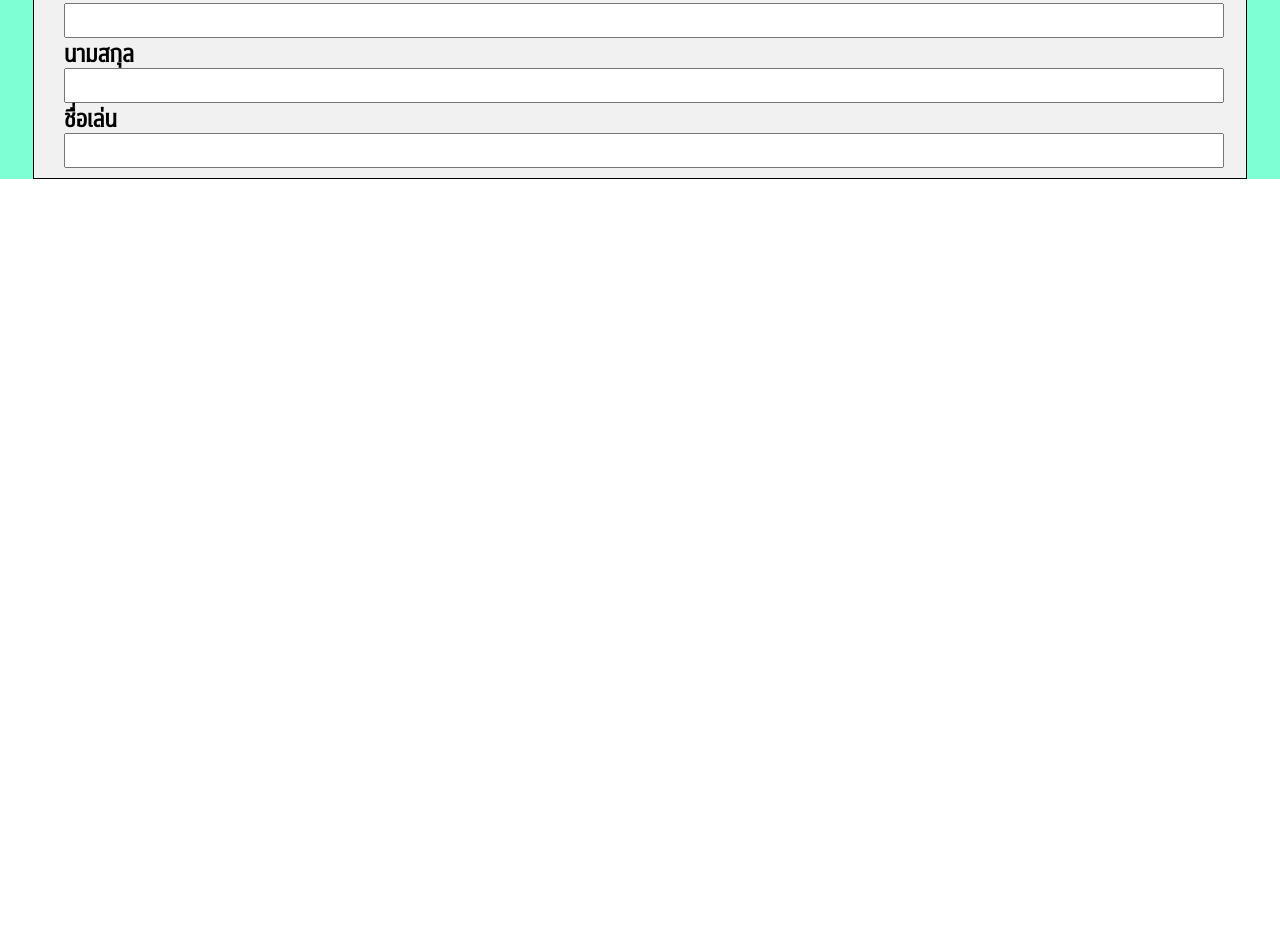
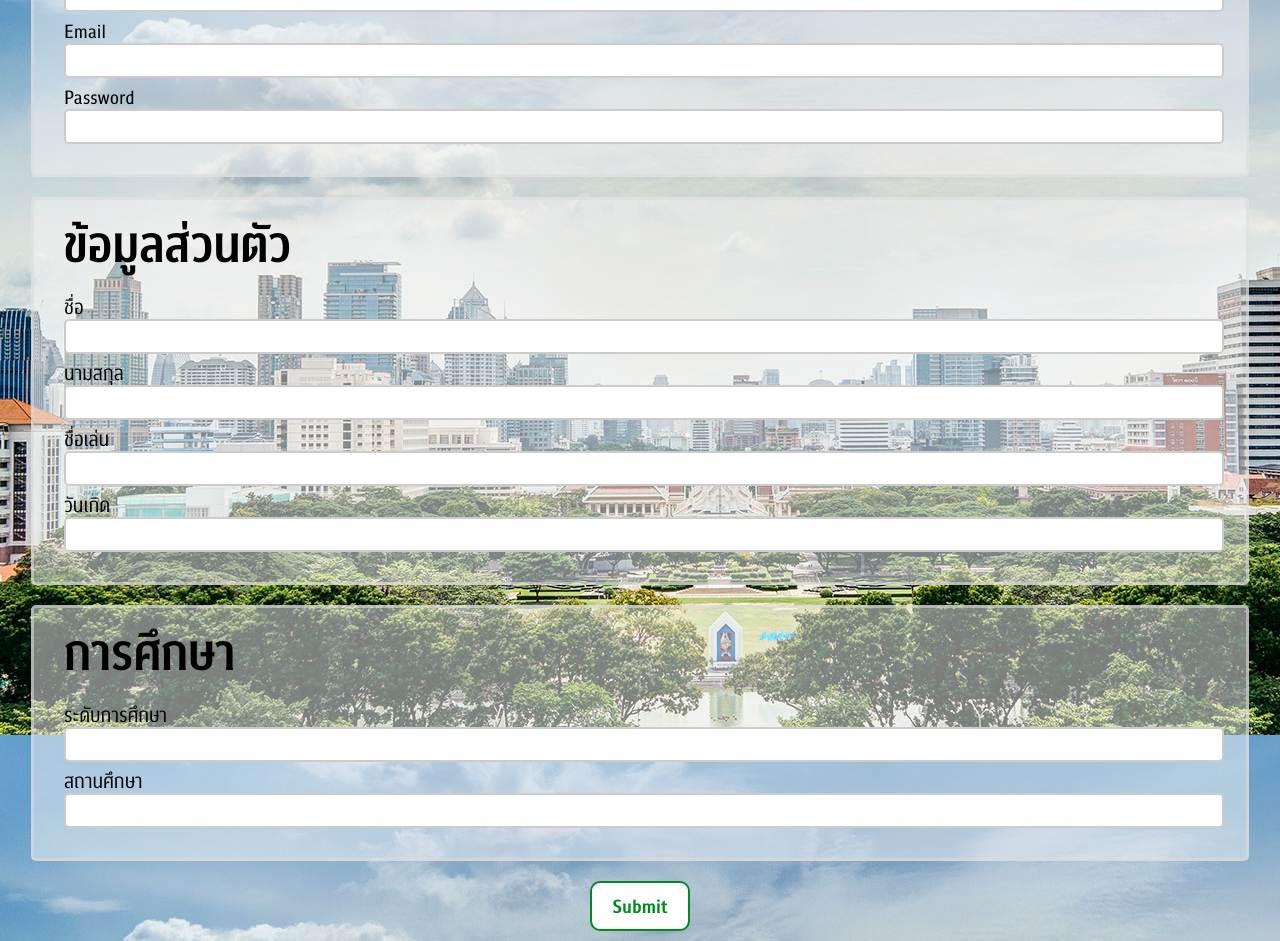
Before and after one commit to Melvinmcrn/RegistrationWebsite, a React (Create React App) app: page /register in a window 1280 px wide. Shown: the part 220-1161 px from the top of the page. Before the commit the page ends 800 px from the top, so only its background shows below. Built offline with nearby package versions, Linux system fonts and the light colour scheme.

Commit message:
quite finish navbar and register and home

```diff
--- a/package.json
+++ b/package.json
@@ -8,6 +8,7 @@
     "@testing-library/user-event": "^7.2.1",
     "react": "^16.12.0",
     "react-dom": "^16.12.0",
+    "react-router-dom": "^5.1.2",
     "react-scripts": "3.3.1"
   },
   "scripts": {
--- a/src/Home.css
+++ b/src/Home.css
@@ -1,29 +1,31 @@
 /* ------------------- fonts ----------------------- */
 @font-face {
-    font-family: 'chulalongkornbold';
-    src: url('./fonts/chulalongkornbold-webfont.woff2') format('woff2'),
-         url('./fonts/chulalongkornbold-webfont.woff') format('woff');
+  font-family: "chulalongkornbold";
+  src: url("./fonts/chulalongkornbold-webfont.woff2") format("woff2"),
+    url("./fonts/chulalongkornbold-webfont.woff") format("woff");
   font-weight: bold;
   font-style: normal;
-
 }
 
 @font-face {
-    font-family: 'chulalongkornreg';
-    src: url('./fonts/chulalongkornreg-webfont.woff2') format('woff2'),
-         url('./fonts/chulalongkornreg-webfont.woff') format('woff');
+  font-family: "chulalongkornreg";
+  src: url("./fonts/chulalongkornreg-webfont.woff2") format("woff2"),
+    url("./fonts/chulalongkornreg-webfont.woff") format("woff");
   font-weight: normal;
   font-style: normal;
-
 }
 
 /* --------------------- main ------------------------- */
 
-
 .home-content {
   width: 100%;
-    overflow-y: scroll;
+  overflow-y: auto;
+  -ms-overflow-style: none;
   /* background-color: red; */
+}
+
+.home-content::-webkit-scrollbar {
+  display: none;
 }
 
 .home-content-top {
@@ -31,7 +33,7 @@
   height: 650px;
   text-align: center;
   display: block;
-    background-image: url('./img/chula-bg.jpg');
+  background-image: url("./img/chula-bg.jpg");
   background-repeat: no-repeat;
   background-size: cover;
 }
@@ -43,8 +45,8 @@
   text-align: center;
   left: 50%;
   display: inline-block;
-    background-color: rgb(248,226,234);
-    font-family: 'chulalongkornbold';
+  background-color: rgb(248, 226, 234);
+  font-family: "chulalongkornbold";
   border-radius: 10px;
   text-decoration: none;
 }
@@ -55,7 +57,7 @@
   margin-top: 30px;
   text-decoration: none;
   font-size: 30px;
-    color: #DE5C8E;
+  color: #de5c8e;
 }
 
 .btn-registernow:hover {
@@ -64,6 +66,6 @@
 
 .home-content-top .txt-with-link {
   margin-top: 5px;
-    font-family: 'chulalongkornreg';
+  font-family: "chulalongkornreg";
   font-size: 20px;
 }
--- a/src/Home.js
+++ b/src/Home.js
@@ -12,8 +12,8 @@ class Home extends React.Component {
         return (
             <div className='home-content'>
                 <div className='home-content-top'>
-                    <a href='/' className='btn-registernow'>
-                        <a href='/'>
+                    <a href='/register' className='btn-registernow'>
+                        <a href='/register'>
                             Register Now
                         </a>
                     </a>
--- a/src/Main.js
+++ b/src/Main.js
@@ -1,21 +1,34 @@
 import React from 'react';
 import NavBar from './NavBar';
-// import Home from './Home';
+import Home from './Home';
 import Register from './Register';
+import { Route, BrowserRouter as Router, Switch } from 'react-router-dom';
 
 class Main extends React.Component {
 
-    constructor(props){
+    constructor(props) {
         super(props);
-        this.state={};
+        this.state = {};
     }
 
-    render(){
-        return(
+    render() {
+        return (
             <div>
                 <NavBar />
-                <Register />
-                {/* <Home /> */}
+
+                <Router>
+                    <Switch>
+
+                    <Route path="/register" component={Register}>
+                    </Route>
+
+                    <Route path="/home" component={Home}>
+                    </Route>
+                        {/* <Register /> */}
+                        {/* <Home /> */}
+
+                    </Switch>
+                </Router>
             </div>
         );
     }
--- a/src/NavBar.css
+++ b/src/NavBar.css
@@ -36,6 +36,22 @@
     height: 100%;
     /* background-color: red; */
     /* vertical-align: middle; */
+}
+
+.navbar-logo .staff-logo {
+    margin-top: 10px;
+    margin-left: 5px;
+    margin-right: 10px;
+    padding-bottom: 3px;
+    padding-left: 10px;
+    width: 50px;
+    height: 25px;
+    background-color: #C3002F;
+    border-radius: 5px;
+    font-family: 'chulalongkornbold';
+    font-size: 20px;
+    color: white;
+
 }
 .big-txt {
     font-size: 25px;
@@ -133,4 +149,8 @@ a:hover .big-txt{
 
 .dropdown:hover .dropdown-content {
     display: block;
-  }
+}
+
+.hidden {
+    display: none;
+}
--- a/src/NavBar.js
+++ b/src/NavBar.js
@@ -1,26 +1,34 @@
 import React from 'react';
 import logo from './img/CU_logo.png';
 import './NavBar.css';
-import {FaUserCircle} from 'react-icons/fa';
+import { FaUserCircle } from 'react-icons/fa';
 
 class NavBar extends React.Component {
 
-    constructor(props){
+    constructor(props) {
         super(props);
-        this.state={
+        this.state = {
             loggedin: false,
+            isstaff: false,
         };
     }
 
-    render(){
-        return(
+    logout() {
+        this.setState({loggedin: false,})
+    }
+
+    render() {
+        return (
             <div className="navbar-area">
                 <ul className="navbar-container">
-                <a className="left navbar-logo"  href="/">
+                    <a className="left navbar-logo" href="/home">
                         <li className="left"><img src={logo} className="navbar-logo-img" alt="chula logo" /></li>
                         <li className="navbar-logo-txt">
                             <p className="big-txt">CU OPEN HOUSE</p>
                             {/* <p className="small-txt">Client</p> */}
+                        </li>
+                        <li className={this.state.isstaff ? '' : 'hidden'}>
+                            <p className='staff-logo'>Staff</p>
                         </li>
                     </a>
                     <div></div>
@@ -31,8 +39,15 @@ class NavBar extends React.Component {
                                 {/* Username */}
                             </a>
                             <div className="dropdown-content">
+                                <div className={this.state.loggedin ? 'hidden' : ''}>
                                     <a href="/">Login</a>
-                            <a href="/">Register</a>
+                                    <a href="/register">Register</a>
+                                </div>
+
+                                <div className={this.state.loggedin ? '' : 'hidden'}>
+                                    <a href="/">Edit Profile</a>
+                                    <a href="/home" onClick={this.logout}>Logout</a>
+                                </div>
                             </div>
                         </div>
                     </li>
--- a/src/Register.css
+++ b/src/Register.css
@@ -20,13 +20,14 @@
 .register-container {
   width: 100%;
   height: auto;
-  overflow-y: scroll;
+  overflow-y: auto;
   -ms-overflow-style: none;
-  background-color: aquamarine;
+  background-image: url('./img/chula-bg.jpg');
+  /* background-color  : aquamarine; */
 }
 
 .register-container::-webkit-scrollbar {
-  display: none;
+  display:  none;
 }
 
 .register-form {
@@ -40,38 +41,77 @@
   position: relative;
   margin-top: 0px;
   margin-left: 0px;
+  margin-bottom: 10px;
   /* float: left; */
 }
 
 .register-form .form-container {
   border-style: solid;
-  border-width: 1px;
+  border-width: 3px;
+  border-radius: 5px;
+  border-color: rgba(221, 220, 220, 0.555);
   height: auto;
   width: 90%;
   margin-left: auto;
   margin-right: auto;
-  padding: 10px 30px 10px 30px;
-  /* left: 50%; */
+  margin-bottom: 20px;
+  padding: 10px 30px 30px 30px;
   position: relative;
-  background-color: rgb(241, 241, 241);
   display: block;
+  background-color: rgba(245, 245, 245, 0.5);
 }
 
 .form-container .form-content {
-  /* background-color: cadetblue; */
+  /* background-color: rgba(245, 245, 245); */
   font-family: "chulalongkornreg";
   font-size: 20px;
+  margin-top: 5px;
 }
 
-.form-content h3 {
+.form-content label {
     /* background-color: red; */
     margin: 0px 0px 0px 0px;
 }
 
-.form-content input[type="text"] {
+/* .form-content input[type="text"], .form-content input[type="password"], .form-content input[type="email"] { */
+.form-content input{
   width: 100%;
   margin-top: -50px;
   font-family: "chulalongkornreg";
   font-size: 20px;
+  border-radius: 5px;
+  border:2px solid #ccc;
   /* background-color: royalblue; */
 }
+
+/* .form-content input[type="text"]:focus, .form-content input[type="password"]:focus, .form-content input[type="email"]:focus { */
+.form-content input:focus{
+    border-width: 2px;
+    border-color: rgb(138, 193, 255);
+}
+
+.submit-btn-group {
+  margin-top: 10px;
+  margin-bottom: 10px;
+}
+
+.submit-btn-group input[type='submit'] {
+  background-color: transparent;
+  width: 100px;
+  height: 50px;
+  border: 2px solid rgb(0, 139, 30);
+  border-radius: 10px;
+  font-family: 'chulalongkornbold';
+  color: rgb(0, 139, 30);
+  font-size: 20px;
+  margin-left: auto;
+  margin-right: auto;
+  position: relative;
+  display: block;
+  background-color: rgba(255, 255, 255);
+}
+
+.submit-btn-group input[type='submit']:hover, .submit-btn-group input[type='submit']:focus {
+  background-color: rgb(0, 139, 30);
+  color: white;
+}
--- a/src/Register.js
+++ b/src/Register.js
@@ -12,34 +12,101 @@ class Register extends React.Component {
         return (
             <div className='register-container'>
 
-                <div className='register-form'>
+                <form className='register-form'>
 
+                {loginInfo()}
+                {personalInformation()}
+                {education()}
 
+                <div className='submit-btn-group'>
+                    <input type='submit'></input>
+                </div>
+
+                </form>
+            </div>
+        );
+    }
+}
+
+function personalInformation() {
+    return (
         <div className='form-container'>
+
             <div className='form-topic'>
                 <h1>ข้อมูลส่วนตัว</h1>
             </div>
 
             <div className='form-content'>
-                            <h3>ชื่อ</h3>
+                <label>ชื่อ</label>
                 <input type='text'></input>
             </div>
 
             <div className='form-content'>
-                            <h3>นามสกุล</h3>
+                <label>นามสกุล</label>
                 <input type='text'></input>
             </div>
 
             <div className='form-content'>
-                            <h3>ชื่อเล่น</h3>
+                <label>ชื่อเล่น</label>
+                <input type='text'></input>
+            </div>
+
+            <div className='form-content'>
+                <label>วันเกิด</label>
+                <input type='date   '></input>
+            </div>
+
+        </div>
+    );
+}
+
+function loginInfo() {
+    return (
+        <div className='form-container'>
+
+            <div className='form-topic'>
+                <h1>ข้อมูลบัญชี</h1>
+            </div>
+
+            <div className='form-content'>
+                <label>Username</label>
+                <input type='text'></input>
+            </div>
+
+            <div className='form-content'>
+                <label>Email</label>
+                <input type='email'></input>
+            </div>
+
+            <div className='form-content'>
+                <label>Password</label>
+                <input type='password'></input>
+            </div>
+
+        </div>
+    );
+}
+
+function education() {
+    return (
+        <div className='form-container'>
+
+            <div className='form-topic'>
+                <h1>การศึกษา</h1>
+            </div>
+
+            <div className='form-content'>
+                <label>ระดับการศึกษา</label>
+                <input type='text'></input>
+            </div>
+
+            <div className='form-content'>
+                <label>สถานศึกษา</label>
                 <input type='text'></input>
             </div>
 
         </div>
-                </div>
-            </div>
     );
-    }
 }
 
 export default Register;
```
Also changed, not shown: 1 other file (tests, documents, lock files or other folders). Lines whose indentation alone changed are shown as unchanged.
